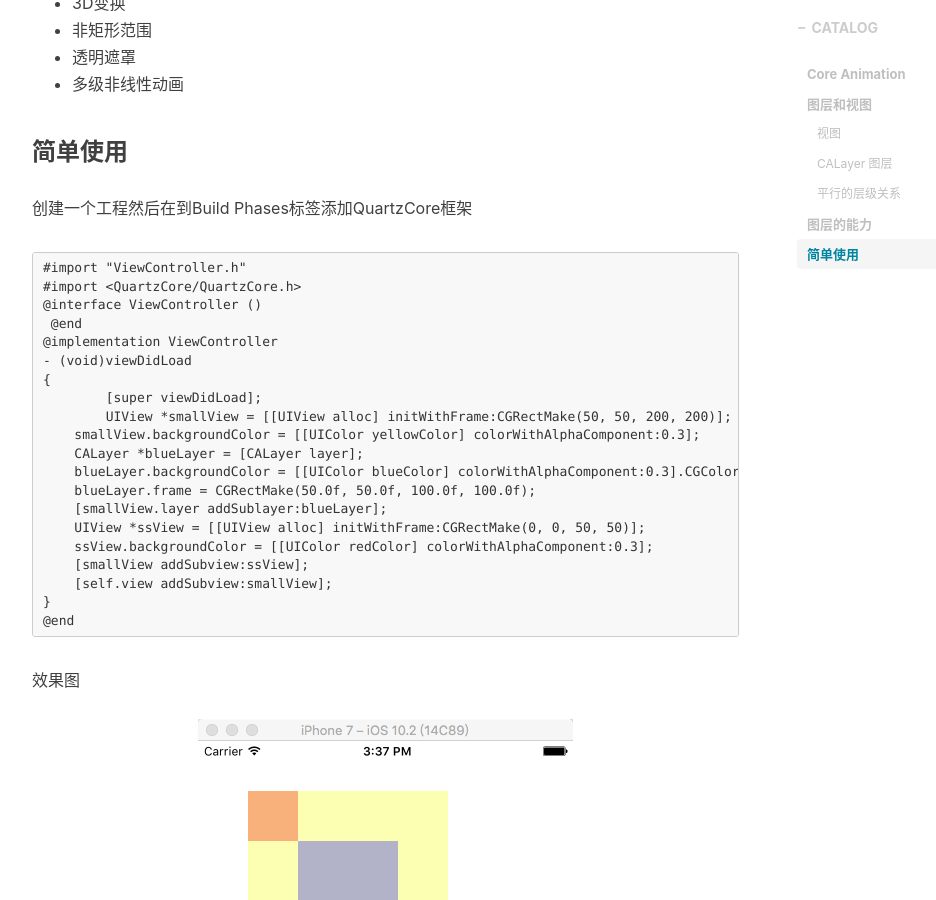
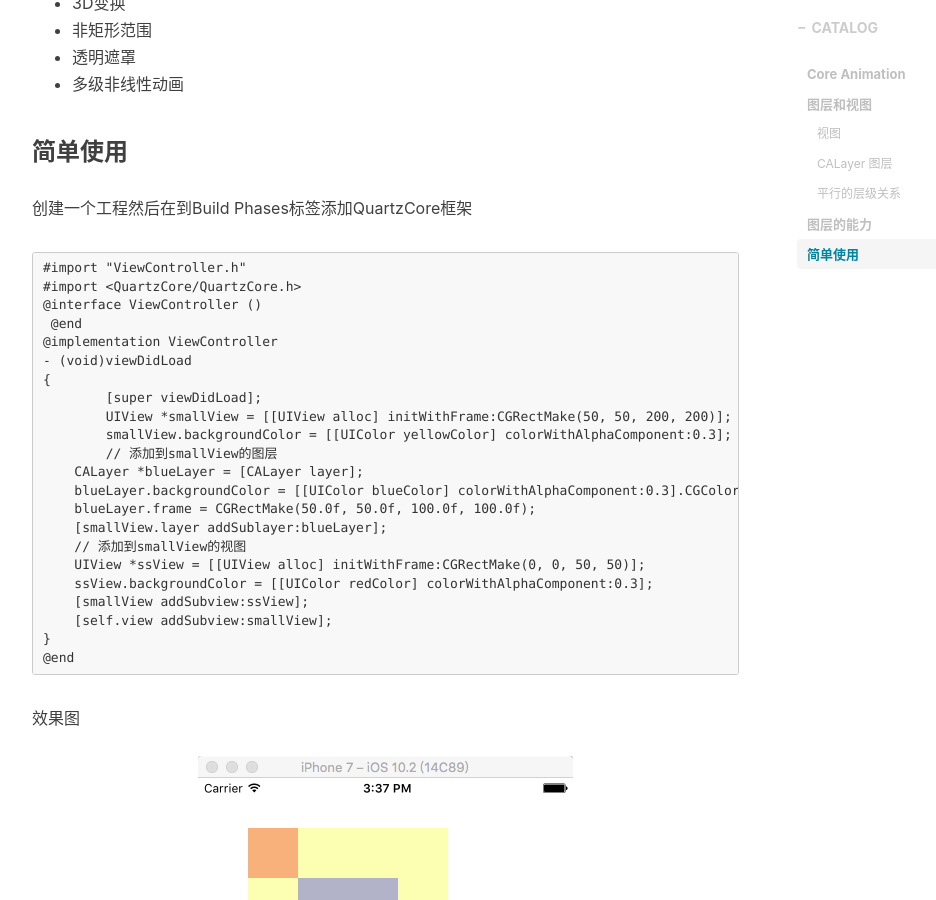
Before and after one commit to MFNothing/MFNothing.github.io, a Jekyll site: the page built from _posts/2017-08-02-core-animation.markdown, in a window 1280 px wide and 900 px high, scrolled down 2099 px. Shown: the whole window, without its empty margins (233-1169 px from the left). Built offline with Jekyll 4.4.1, drawn with Linux system fonts in a browser that asks for light colours; nearby versions of some CDN libraries; comment, search, counter and statistics services are not loaded.

Commit message:
Core Animation 01-1

```diff
--- a/_posts/2017-08-02-core-animation.markdown
+++ b/_posts/2017-08-02-core-animation.markdown
@@ -72,13 +72,15 @@ CALayer可以说是UIView的内部实现细节。
 @implementation ViewController
 - (void)viewDidLoad
 {
-  	[super viewDidLoad];
-   	UIView *smallView = [[UIView alloc] initWithFrame:CGRectMake(50, 50, 200, 200)];
-    smallView.backgroundColor = [[UIColor yellowColor] colorWithAlphaComponent:0.3];
+	[super viewDidLoad];
+	UIView *smallView = [[UIView alloc] initWithFrame:CGRectMake(50, 50, 200, 200)];
+	smallView.backgroundColor = [[UIColor yellowColor] colorWithAlphaComponent:0.3];
+	// 添加到smallView的图层
     CALayer *blueLayer = [CALayer layer];
     blueLayer.backgroundColor = [[UIColor blueColor] colorWithAlphaComponent:0.3].CGColor;
     blueLayer.frame = CGRectMake(50.0f, 50.0f, 100.0f, 100.0f);
     [smallView.layer addSublayer:blueLayer];
+    // 添加到smallView的视图
     UIView *ssView = [[UIView alloc] initWithFrame:CGRectMake(0, 0, 50, 50)];
     ssView.backgroundColor = [[UIColor redColor] colorWithAlphaComponent:0.3];
     [smallView addSubview:ssView];
```
